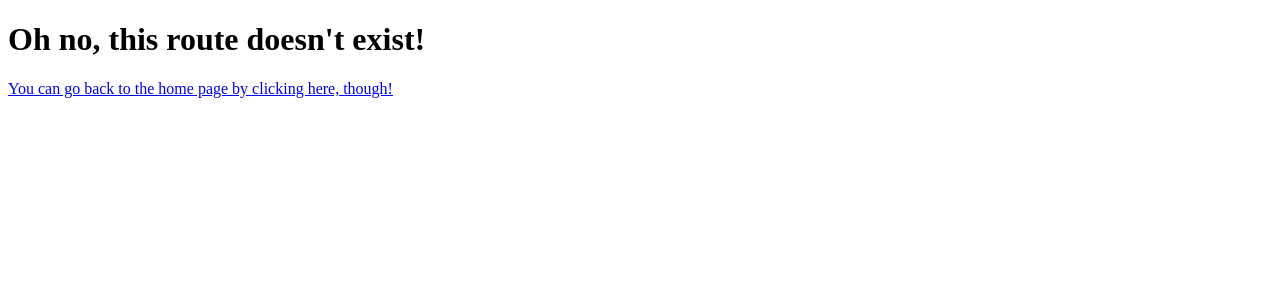
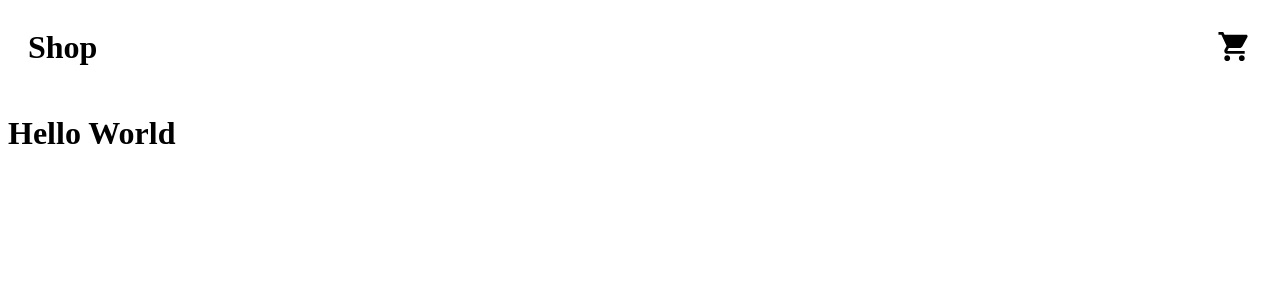
Before and after one commit to yerrapragada011/shopping-cart, a React (Vite) app: page /cart in a window 1280 px wide. Shown: the top 300 px of the page. Built offline with nearby package versions, Linux system fonts and the light colour scheme.

Commit message:
Add cart page

```diff
--- /dev/null
+++ b/src/Components/Cart.jsx
@@ -0,0 +1,12 @@
+import Header from './Header'
+
+function Cart() {
+  return (
+    <>
+      <Header />
+      <h1>Hello World</h1>
+    </>
+  )
+}
+
+export default Cart
--- a/src/Components/Header.jsx
+++ b/src/Components/Header.jsx
@@ -8,7 +8,7 @@ function Header() {
       <Link to='/' style={{ textDecoration: 'none', color: 'black' }}>
         <h1>Shop</h1>
       </Link>
-      <Link style={{ textDecoration: 'none', color: 'black' }}>
+      <Link to='/cart' style={{ textDecoration: 'none', color: 'black' }}>
         <h1>
           <ShoppingCartIcon fontSize='large' />
         </h1>
--- a/src/routes.jsx
+++ b/src/routes.jsx
@@ -1,11 +1,16 @@
 import App from './App.jsx'
 import ErrorPage from './Components/ErrorPage.jsx'
+import Cart from './Components/Cart.jsx'
 
 const routes = [
   {
     path: '/',
     element: <App />,
     errorElement: <ErrorPage />
+  },
+  {
+    path: '/cart',
+    element: <Cart />
   }
 ]
 
```
